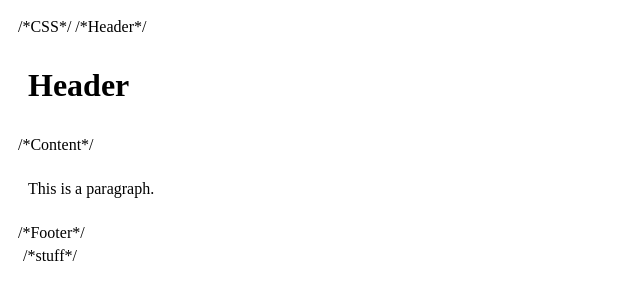
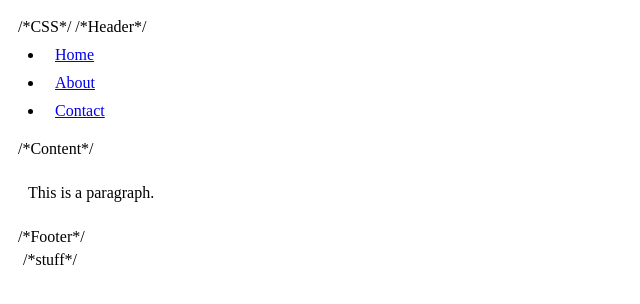
Before and after one commit to ChrisAdamyk/website, a plain HTML site: page main.html in a window 1280 px wide. Shown: the whole page, without its empty margins (0-640 px from the left). Drawn offline with Linux system fonts and the light colour scheme.

Commit message:
Adding a simple navigation

```diff
--- a/main.html
+++ b/main.html
@@ -9,7 +9,17 @@
     <body>
         /*Header*/
         <div id="header">
-            <h1>Header</h1>
+            <table id="navigation">
+                <li id="home">
+                    <a href="Home/main.html">Home</a>
+                </li>
+                <li id="about">
+                    <a href="About/main.html">About</a>
+                </li>
+                <li id="contact">
+                    <a href="Contact/main.html">Contact</a>
+                </li>
+            </table>
         </div>
 
         /*Content*/
```
